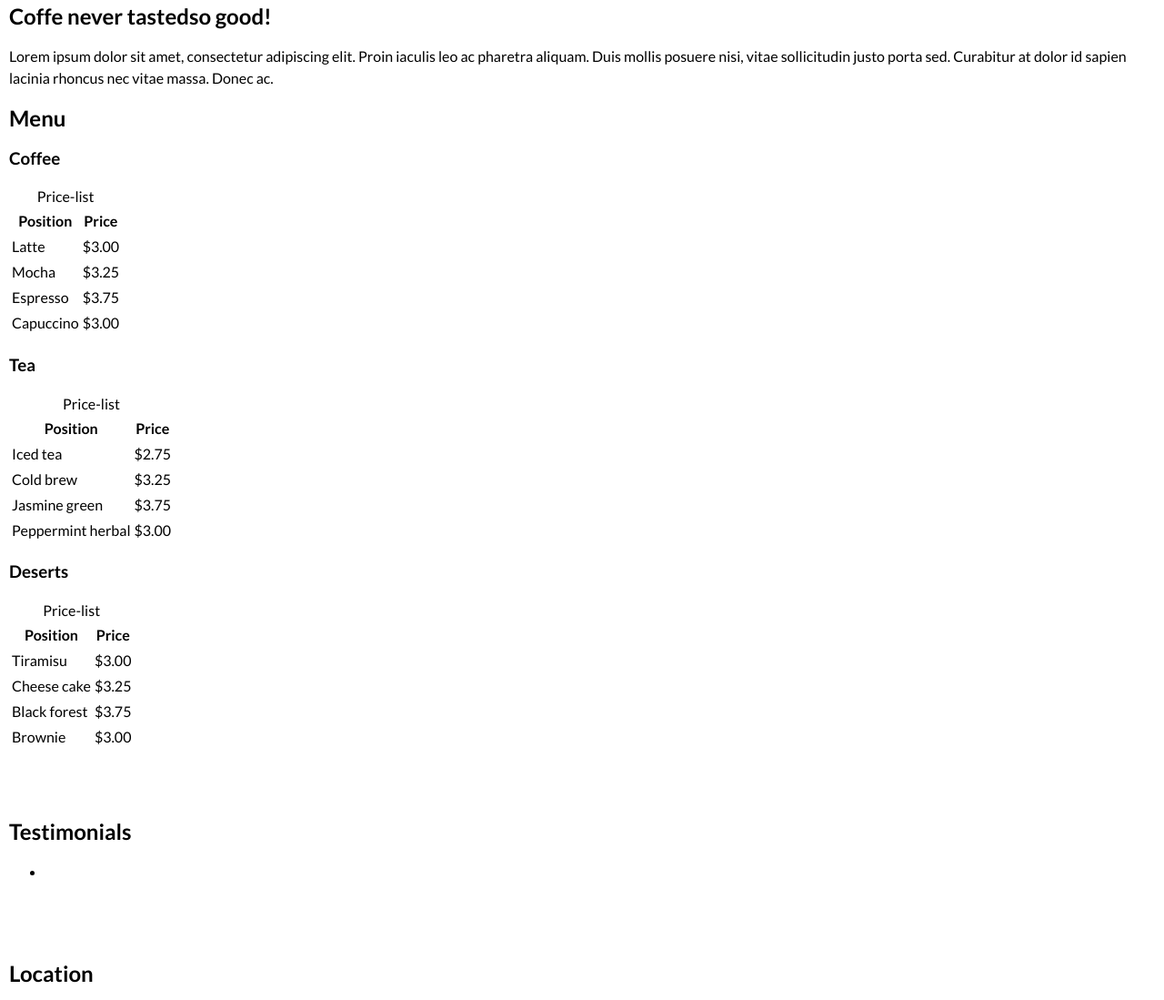
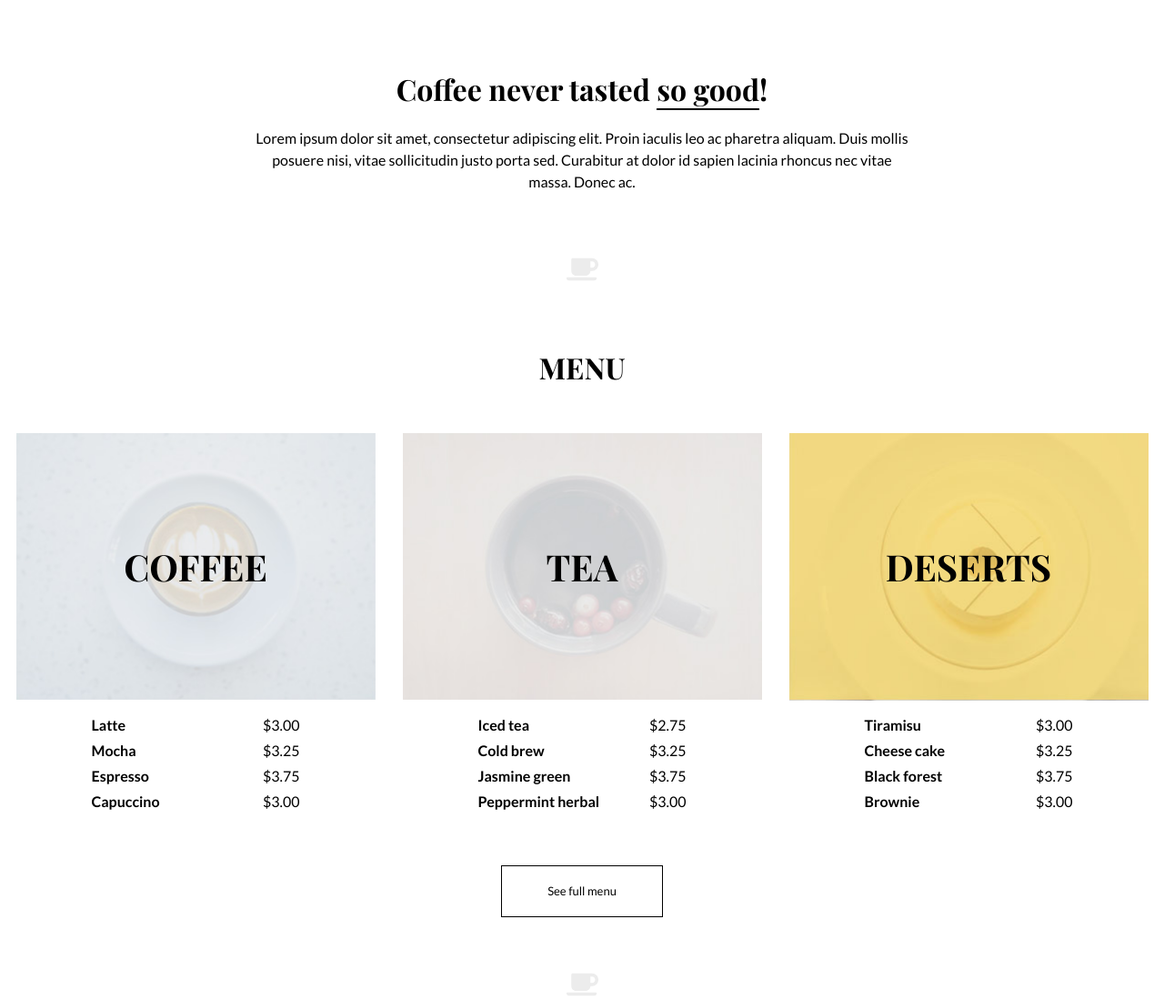
Before and after one commit to zh-konopleova/BeLatte, a website: page source/index.html in a window 1280 px wide. Shown: the part 737-1836 px from the top of the page at 91% size. Drawn offline with nearby package versions, Linux system fonts and the light colour scheme; files that its build step writes are made by us from their sources.

Commit message:
add menu, submenu, promo blocks

```diff
--- a/source/index.html
+++ b/source/index.html
@@ -51,57 +51,103 @@
       </section>
 
       <section class="promo">
-        <h2 class="promo__h headline">Coffe never tasted<a>so good</a>!</h2>
+        <h2 class="promo__h headline">Coffee never tasted <a href="#" class="promo__link">so good</a>!</h2>
         <p class="promo__text">
           Lorem ipsum dolor sit amet, consectetur adipiscing elit.
           Proin iaculis leo ac pharetra aliquam.
           Duis mollis posuere nisi, vitae sollicitudin justo porta sed.
           Curabitur at dolor id sapien lacinia rhoncus nec vitae massa. Donec ac.
         </p>
+        <span class="icon fas fa-coffee"></span>
       </section>
 
       <section class="menu">
         <h2 class="menu__h headline">Menu</h2>
 
+        <div class="menu__container">
           <article class="submenu">
-          <h3 class="submenu__h headline">Coffee</h3>
-          <table>
-            <caption class="visually-hidden">Price-list</caption>
-            <th class="visually-hidden">Position</th>
-            <th class="visually-hidden">Price</th>
-            <tr><td>Latte</td><td>$3.00</td></tr>
-            <tr><td>Mocha</td><td>$3.25</td></tr>
-            <tr><td>Espresso</td><td>$3.75</td></tr>
-            <tr><td>Capuccino</td><td>$3.00</td></tr>
+            <h3 class="submenu__h submenu--coffee headline">Coffee</h3>
+            <table class="submenu__table">
+              <caption class="hidden">Price-list</caption>
+              <tr>
+                <th class="hidden">Position</th>
+                <th class="hidden">Price</th>
+              </tr>
+              <tr>
+                <td class="submenu__position">Latte</td>
+                <td class="submenu__price">$3.00</td>
+              </tr>
+              <tr>
+                <td class="submenu__position">Mocha</td>
+                <td class="submenu__price">$3.25</td>
+              </tr>
+              <tr>
+                <td class="submenu__position">Espresso</td>
+                <td class="submenu__price">$3.75</td>
+              </tr>
+              <tr>
+                <td class="submenu__position">Capuccino</td>
+                <td class="submenu__price">$3.00</td>
+              </tr>
             </table>
           </article>
 
           <article class="submenu">
-          <h3 class="submenu__h headline">Tea</h3>
-          <table>
-            <caption class="visually-hidden">Price-list</caption>
-            <th class="visually-hidden">Position</th>
-            <th class="visually-hidden">Price</th>
-            <tr><td>Iced tea</td><td>$2.75</td></tr>
-            <tr><td>Cold brew</td><td>$3.25</td></tr>
-            <tr><td>Jasmine green</td><td>$3.75</td></tr>
-            <tr><td>Peppermint herbal</td><td>$3.00</td></tr>
+            <h3 class="submenu__h submenu--tea headline">Tea</h3>
+            <table class="submenu__table">
+              <caption class="hidden">Price-list</caption>
+              <tr>
+                <th class="hidden">Position</th>
+                <th class="hidden">Price</th>
+              </tr>
+              <tr>
+                <td class="submenu__position">Iced tea</td>
+                <td class="submenu__price">$2.75</td>
+              </tr>
+              <tr>
+                <td class="submenu__position">Cold brew</td>
+                <td class="submenu__price">$3.25</td>
+              </tr>
+              <tr>
+                <td class="submenu__position">Jasmine green</td>
+                <td class="submenu__price">$3.75</td>
+              </tr>
+              <tr>
+                <td class="submenu__position">Peppermint herbal</td>
+                <td class="submenu__price">$3.00</td>
+              </tr>
             </table>
           </article>
 
           <article class="submenu">
-          <h3 class="submenu__h headline">Deserts</h3>
-          <table>
-            <caption class="visually-hidden">Price-list</caption>
-            <th class="visually-hidden">Position</th>
-            <th class="visually-hidden">Price</th>
-            <tr><td>Tiramisu</td><td>$3.00</td></tr>
-            <tr><td>Cheese cake</td><td>$3.25</td></tr>
-            <tr><td>Black forest</td><td>$3.75</td></tr>
-            <tr><td>Brownie</td><td>$3.00</td></tr>
+            <h3 class="submenu__h submenu--deserts headline">Deserts</h3>
+            <table class="submenu__table">
+              <caption class="hidden">Price-list</caption>
+              <tr>
+                <th class="hidden">Position</th>
+                <th class="hidden">Price</th>
+              </tr>
+              <tr>
+                <td class="submenu__position">Tiramisu</td>
+                <td class="submenu__price">$3.00</td>
+              </tr>
+              <tr>
+                <td class="submenu__position">Cheese cake</td>
+                <td class="submenu__price">$3.25</td>
+              </tr>
+              <tr>
+                <td class="submenu__position">Black forest</td>
+                <td class="submenu__price">$3.75</td>
+              </tr>
+              <tr>
+                <td class="submenu__position">Brownie</td>
+                <td class="submenu__price">$3.00</td>
+              </tr>
             </table>
           </article>
-        <button class="button" type="button" name="button">See full menu</button>
+        </div>
+        <button class="submenu__button button" type="button" name="button">See full menu</button>
+        <span class="icon fas fa-coffee"></span>
       </section>
 
       <section class="testimonials">
@@ -162,5 +208,6 @@
         Santa Monica, California
       </p>
     </footer>
+    <script defer src="https://use.fontawesome.com/releases/v5.3.1/js/all.js" integrity="sha384-kW+oWsYx3YpxvjtZjFXqazFpA7UP/MbiY4jvs+RWZo2+N94PFZ36T6TFkc9O3qoB" crossorigin="anonymous"></script>
   </body>
 </html>
--- /dev/null
+++ b/source/less/blocks/menu.less
@@ -0,0 +1,18 @@
+.menu {
+  display: flex;
+  flex-direction: column;
+  align-items: center;
+  margin-top: 80px;
+  text-align: center;
+}
+
+.menu__container {
+  display: flex;
+  flex-direction: row;
+  flex-wrap: wrap;
+  justify-content: center;
+
+  margin: -15px;
+  margin-top: 45px;
+  margin-bottom: 40px;
+}
--- /dev/null
+++ b/source/less/blocks/promo.less
@@ -0,0 +1,23 @@
+.promo {
+  margin-top: 100px;
+  text-align: center;
+}
+
+.promo__h {
+  text-transform: none;
+}
+
+.promo__link {
+  text-decoration: none;
+  color: #000000;
+  border-bottom: 2px solid #000000;
+}
+
+.promo__text {
+  padding: 0;
+  margin: 30px 270px 70px;
+
+  font-family: "Lato", sans-serif;
+  font-size: 16px;
+  text-align: center;
+}
--- /dev/null
+++ b/source/less/blocks/submenu.less
@@ -0,0 +1,50 @@
+.submenu {
+  width: 395px;
+  margin: 15px;
+  // margin-right: 30px;
+}
+
+.submenu__h {
+  min-height: 294px;
+  display: flex;
+  flex-direction: column;
+  justify-content: center;
+  margin-bottom: 10px;
+
+  font-size: 40px;
+  background-size: 100% auto;
+  background-repeat: no-repeat;
+}
+
+.submenu--coffee {
+  background-image: url("../img/menu-coffee.jpg");
+}
+
+.submenu--tea {
+  background-image: url("../img/menu-tea.jpg");
+}
+
+.submenu--deserts {
+  background-image: url("../img/menu-deserts.jpg");
+}
+
+.submenu__table {
+  width: 235px;
+  margin: auto;
+}
+
+.submenu__position {
+  text-align: left;
+  font-weight: bold;
+}
+
+.submenu__price {
+  text-align: right;
+}
+
+.submenu__button {
+  display: inline-block;
+  margin-bottom: 60px;
+  color: #000000;
+  border-color: #000000;
+}
--- /dev/null
+++ b/source/less/blocks/testimonials.less
@@ -0,0 +1,3 @@
+.testimonials {
+  margin-top: 80px;
+}
--- a/source/less/general.less
+++ b/source/less/general.less
@@ -26,3 +26,18 @@ img {
 .hidden {
   display: none;
 }
+
+.headline {
+  padding: 0;
+  margin: 0;
+  font-family: "Playfair Display", sans-serif;
+  font-size: 32px;
+  text-transform: uppercase;
+  text-align: center;
+}
+
+.icon {
+  padding: 0;
+  font-size: 28px;
+  color: #ececec;
+}
--- a/source/less/style.less
+++ b/source/less/style.less
@@ -5,3 +5,7 @@
 
 @import "blocks/main-header.less";
 @import "blocks/introduction.less";
+@import "blocks/promo.less";
+@import "blocks/menu.less";
+@import "blocks/submenu.less";
+@import "blocks/testimonials.less";
```
Also changed, not shown: source/img/menu-coffee.jpg (added), source/img/menu-deserts.jpg (added), source/img/menu-tea.jpg (added). Lines whose indentation alone changed are shown as unchanged.
